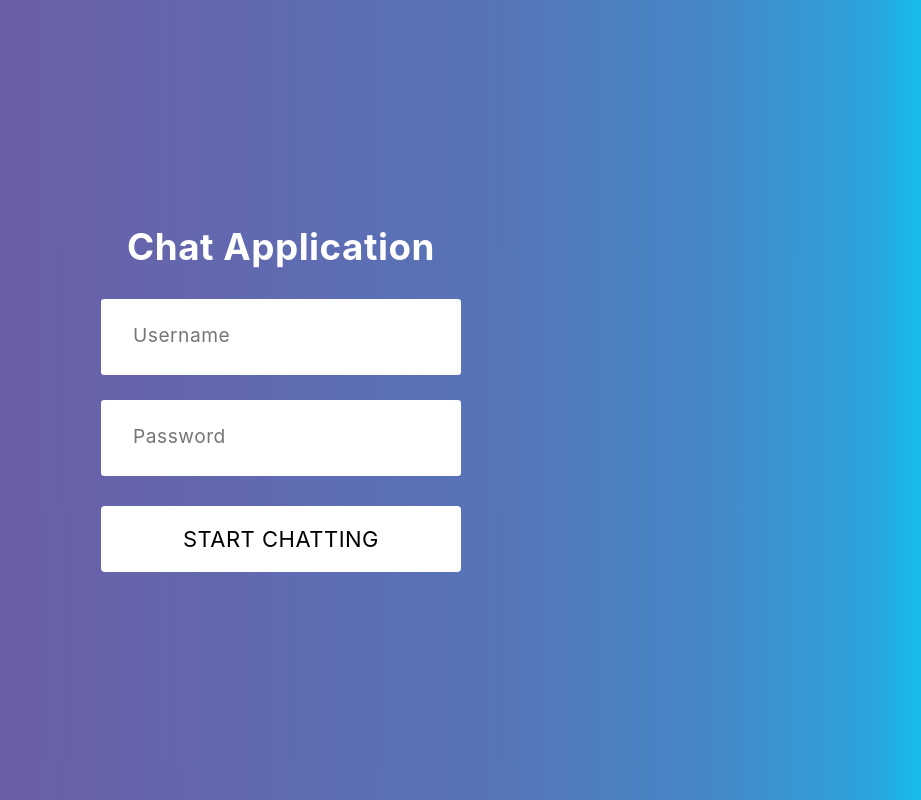
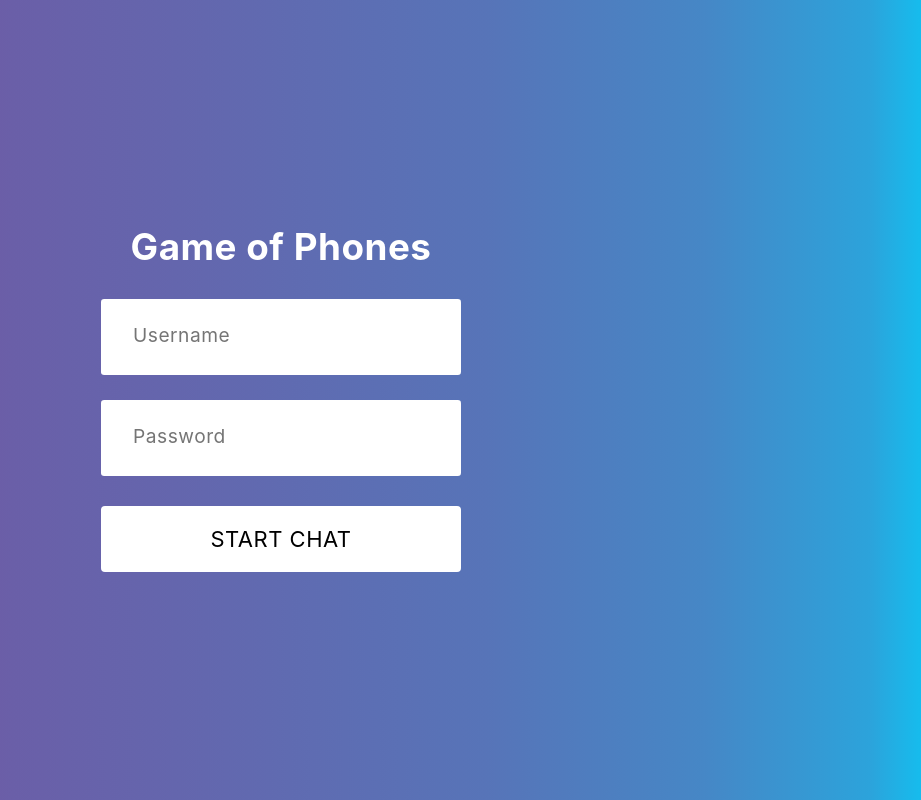
Before and after one commit to KevinMeldau/game_of_phones, a React (Create React App) app: page / in a window 1280 px wide. Shown: the whole page, without its empty margins (359-1280 px from the left). Built offline with nearby package versions, Linux system fonts and the light colour scheme.

Commit message:
Signin form working and revert to local sign in

```diff
--- a/src/App.js
+++ b/src/App.js
@@ -10,8 +10,10 @@ const App = () => {
     <ChatEngine
       height="100vh"
       projectID="d3a516ec-1dc5-4d13-8d75-0c8beb98b445"
-      userName={localStorage.getItem("username")}
-      userSecret={localStorage.getItem("password")}
+      // userName={localStorage.getItem("username")}
+      userName="Kevin_Meldau"
+      // userSecret={localStorage.getItem("password")}
+      userSecret="123123"
       renderChatFeed={(chatAppProps) => <ChatFeed {...chatAppProps} />}
     />
   );
--- a/src/components/LoginForm.jsx
+++ b/src/components/LoginForm.jsx
@@ -35,7 +35,7 @@ const Modal = () => {
   return (
     <div className="wrapper">
       <div className="form">
-        <h1 className="title">Chat Application</h1>
+        <h1 className="title">Game of Phones</h1>
         <form onSubmit={handleSubmit}>
           <input
             type="text"
@@ -55,7 +55,7 @@ const Modal = () => {
           />
           <div align="center">
             <button type="submit" className="button">
-              <span>Start chatting</span>
+              <span>Start chat</span>
             </button>
           </div>
         </form>
```
